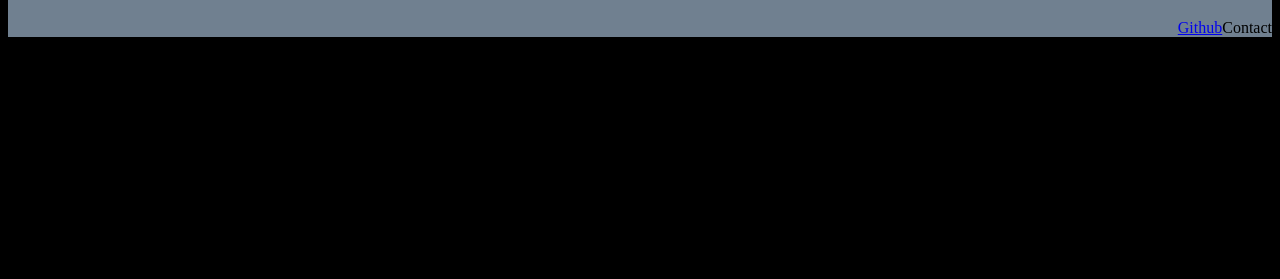
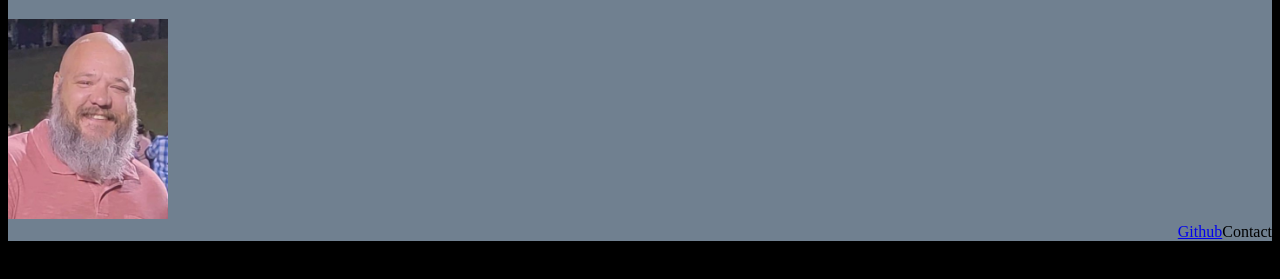
Before and after one commit to telecotech/My-Portfolio, a plain HTML site: page index.html in a window 1280 px wide. Shown: the part 61-340 px from the top of the page. Drawn offline with Linux system fonts and the light colour scheme.

Commit message:
adding  picture  html/backgound photo in images

```diff
--- a/index.html
+++ b/index.html
@@ -12,8 +12,9 @@
 
 <body>
 
-  <header class="header" >
+  <header class="header" backgound: (./assets/image/dr) >
     <h1>Chad Mullens</h1>
+    <image src="./assets/images/chad.jpg" height="200">
         <nav class="container">
           <a href="https://github.com/telecotech" class="item1">Github</a>
           <a class="item2">Contact</a>
```
